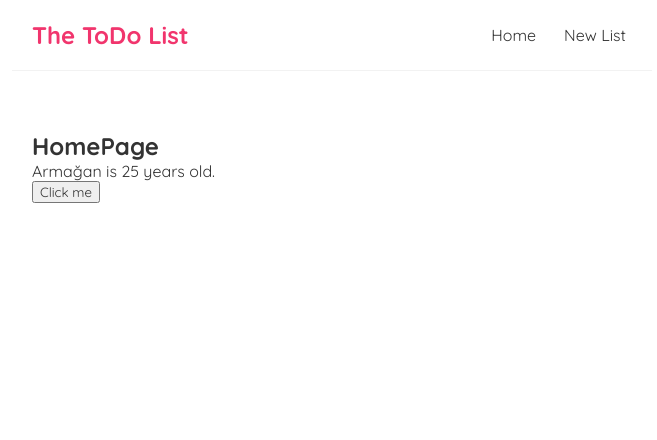
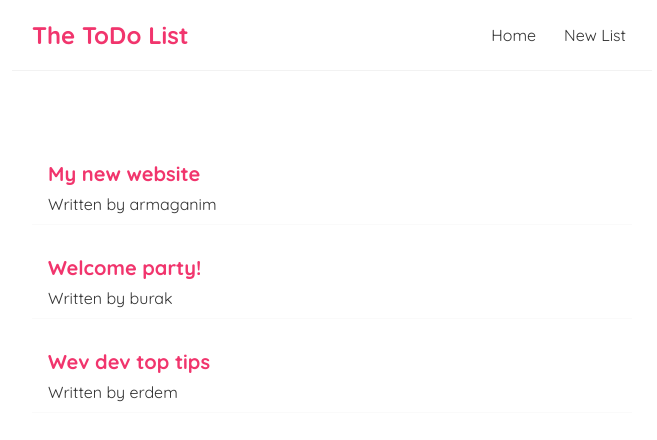
Before and after one commit to erdemburak/React-Beginner, a React (Create React App) app: page / in a window 1280 px wide. Shown: the top 440 px of the page, without its empty margins (308-965 px from the left). Built offline with nearby package versions, Linux system fonts and the light colour scheme.

Commit message:
Outputting Lists

```diff
--- a/src/Home.js
+++ b/src/Home.js
@@ -1,20 +1,20 @@
 import { useState } from 'react';
 
 const Home = () => {
-    //let name = 'Armağan';
-    const [name, setName] = useState('Armağan');
-    const [age, setAge] = useState('25');
-
-    const handleClick = () => {
-        setName('Armağanim');
-        setAge('19');
-    }
+    const [blogs, setBlogs] = useState([
+        {title: 'My new website', body: 'lorem ipsum...', author: 'armaganim', id: 1},
+        {title: 'Welcome party!', body: 'lorem ipsum...', author: 'burak', id: 2},
+        {title: 'Wev dev top tips', body: 'lorem ipsum...', author: 'erdem', id: 3}
+    ]);
 
     return (
         <div className="home">
-            <h2>HomePage</h2>
-            <p>{name} is {age} years old.</p>
-            <button onClick={handleClick}>Click me</button>
+            {blogs.map((blog) => (
+                <div className="blog-preview" key={blog.id}>
+                    <h2>{blog.title}</h2>
+                    <p>Written by {blog.author}</p>
+                </div>
+            ))}
         </div>
      );
 }
--- a/src/index.css
+++ b/src/index.css
@@ -33,3 +33,18 @@
   margin: 40px auto;
   padding: 20px;
 }
+
+/* blog previews / list */
+.blog-preview {
+  padding: 10px 16px;
+  margin: 20px 0;
+  border-bottom: 1px solid #fafafa;
+}
+.blog-preview:hover {
+  box-shadow: 1px 3px 5px rgba(0,0,0,0.1);
+}
+.blog-preview h2 {
+  font-size: 20px;
+  color: #f1356d;
+  margin-bottom: 8px;
+}
```
